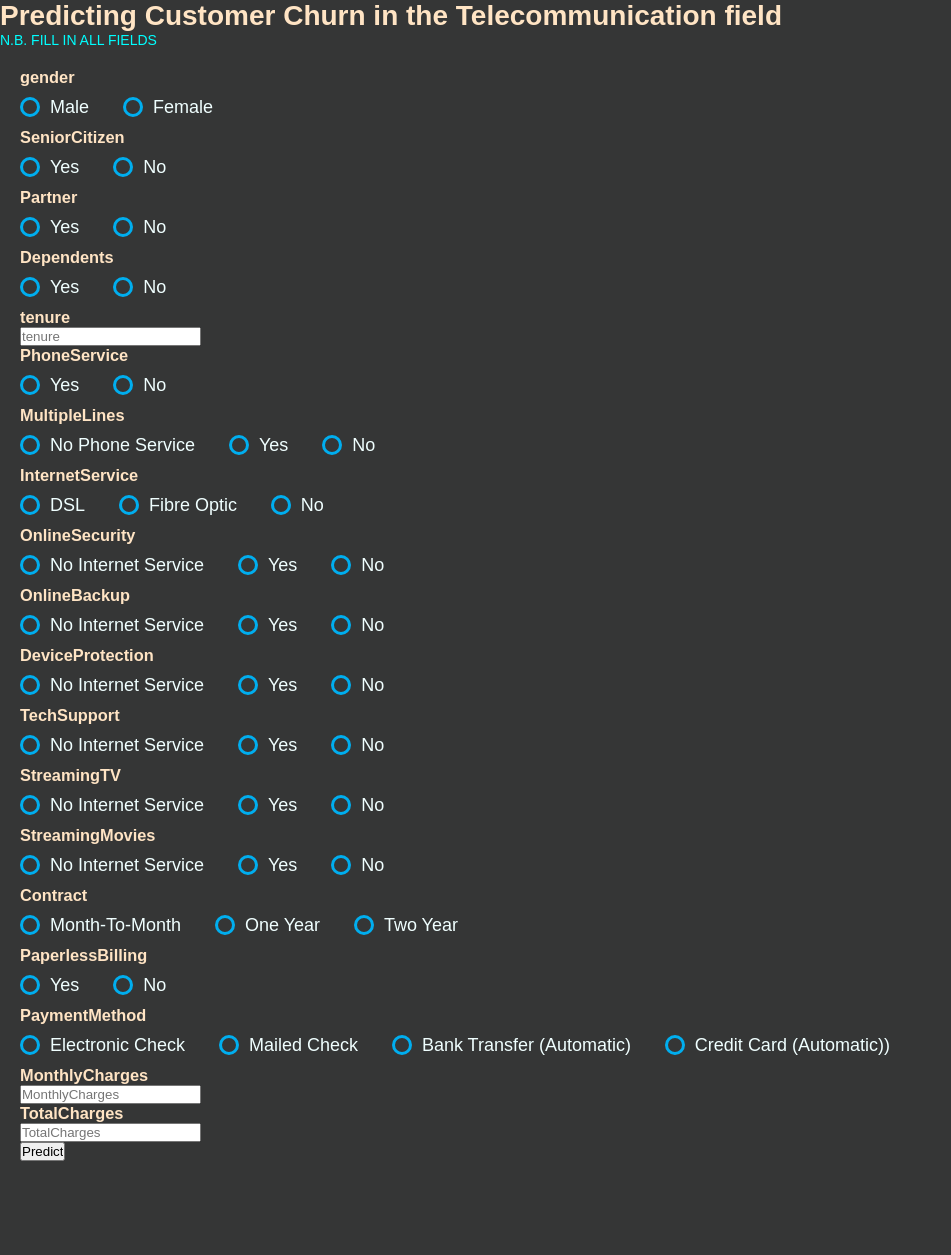
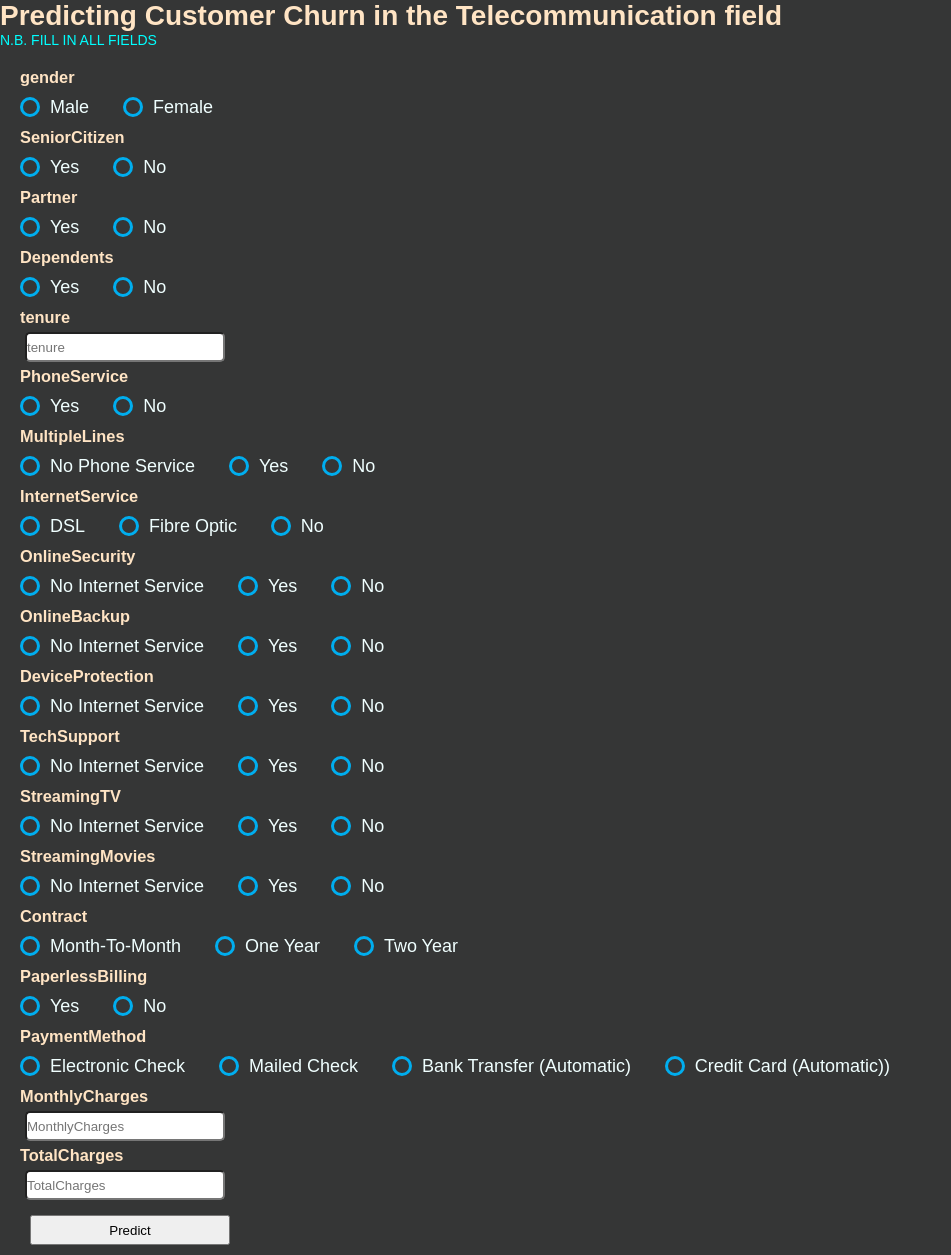
Before and after one commit to zeendlovu/simple-ml-churning-algorithm, a Flask app: page / in a window 1280 px wide. Shown: the whole page, without its empty margins (0-951 px from the left). Before the commit the page ends 1161 px from the top, so only its background shows below. Run offline with Flask 2, Linux system fonts and the light colour scheme; parts of the project's set-up code (start-up, migrations or seed data) failed here and were passed over.

Commit message:
Update styles.css

```diff
--- a/static/styles.css
+++ b/static/styles.css
@@ -66,3 +66,15 @@
     padding: 20px;
 
 }
+
+#submit_btn{
+    height: 30px;
+    width: 200px;
+    margin: 10px;
+}
+#enter{
+    width: 200px;
+    height: 30px;
+    margin: 5px;
+    border-radius: 5px;
+}
```
